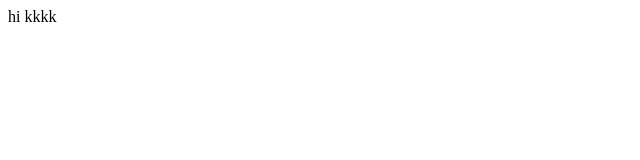
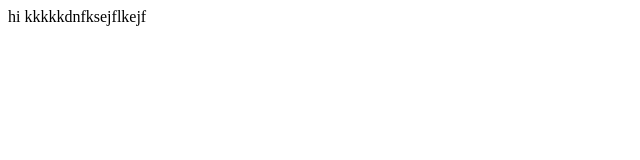
Before and after one commit to MR-KK54/html.css, a plain HTML site: page index.html in a window 1280 px wide. Shown: the whole page, without its empty margins (0-640 px from the left). Drawn offline with Linux system fonts and the light colour scheme.

Commit message:
new chnages

```diff
--- a/index.html
+++ b/index.html
@@ -1 +1 @@
-<div>hi kkkk</div>
+<div>hi kkkkkdnfksejflkejf</div>
```
